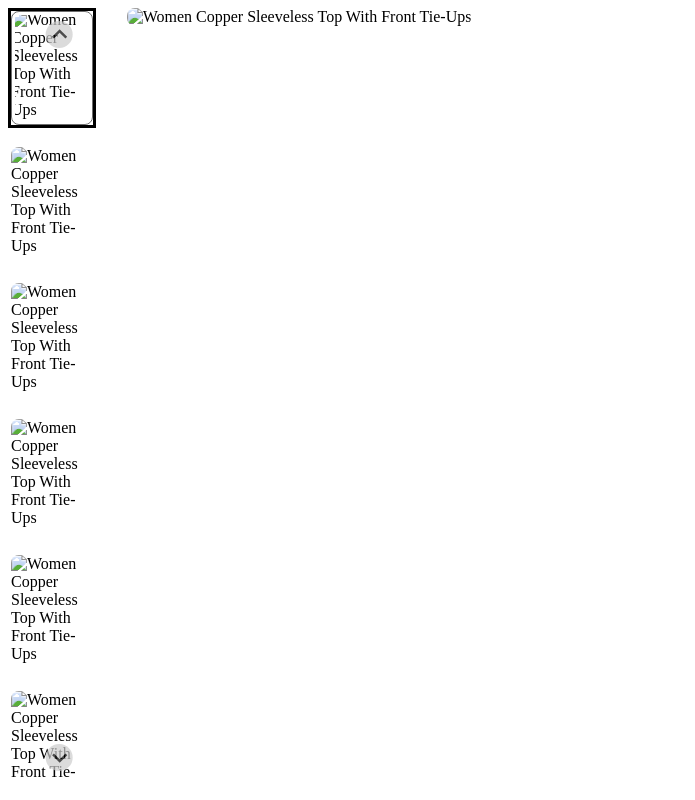
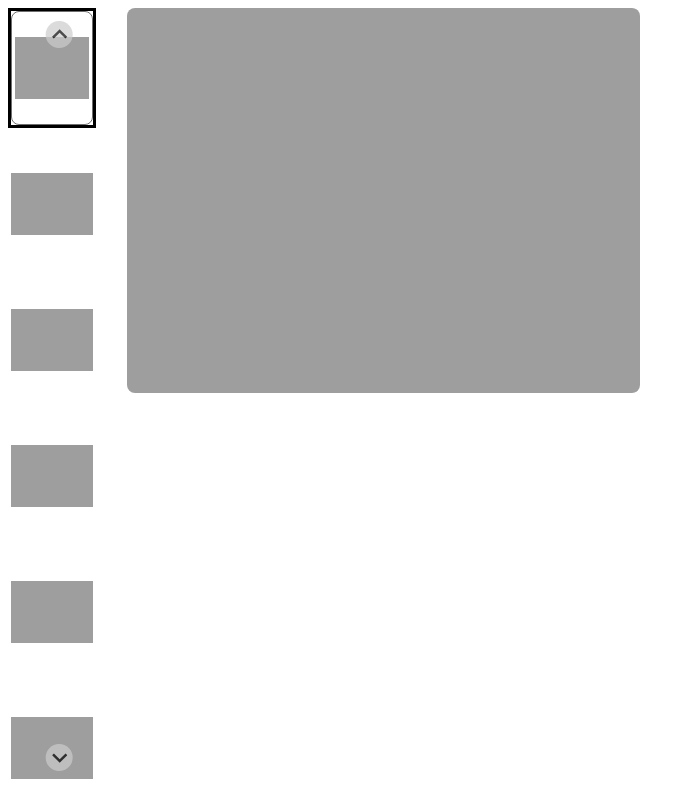
Before and after one commit to fyva-org/frontend-playground.io, a plain HTML site: page pdp-carousel.html in a window 1280 px wide. Shown: the whole page, without its empty margins (0-695 px from the left). Drawn offline with nearby package versions, Linux system fonts and the light colour scheme; the site is published under a folder, as on GitHub Pages, so addresses that start at the root find nothing.

Commit message:
path fix

```diff
--- a/pdp-carousel.html
+++ b/pdp-carousel.html
@@ -184,31 +184,31 @@
                     <div class="splide__track">
                         <ul class="splide__list">
                             <li class="splide__slide">
-                                <img style="max-width: 100%;" src="/images/PDP-carousel-images/BD0A9070.jpg"
+                                <img style="max-width: 100%;" src="images/PDP-carousel-images/BD0A9070.jpg"
                                     alt="Women Copper Sleeveless Top With Front Tie-Ups">
                             </li>
                             <li class="splide__slide">
-                                <img style="max-width: 100%;" src="/images/PDP-carousel-images/BD0A9072.jpg"
+                                <img style="max-width: 100%;" src="images/PDP-carousel-images/BD0A9072.jpg"
                                     alt="Women Copper Sleeveless Top With Front Tie-Ups">
                             </li>
                             <li class="splide__slide">
-                                <img style="max-width: 100%;" src="/images/PDP-carousel-images/BD0A9073.jpg"
+                                <img style="max-width: 100%;" src="images/PDP-carousel-images/BD0A9073.jpg"
                                     alt="Women Copper Sleeveless Top With Front Tie-Ups">
                             </li>
                             <li class="splide__slide">
-                                <img style="max-width: 100%;" src="/images/PDP-carousel-images/BD0A9075.jpg"
+                                <img style="max-width: 100%;" src="images/PDP-carousel-images/BD0A9075.jpg"
                                     alt="Women Copper Sleeveless Top With Front Tie-Ups">
                             </li>
                             <li class="splide__slide">
-                                <img style="max-width: 100%;" src="/images/PDP-carousel-images/BD0A9077.jpg"
+                                <img style="max-width: 100%;" src="images/PDP-carousel-images/BD0A9077.jpg"
                                     alt="Women Copper Sleeveless Top With Front Tie-Ups">
                             </li>
                             <li class="splide__slide">
-                                <img style="max-width: 100%;" src="/images/PDP-carousel-images/BD0A9080.jpg"
+                                <img style="max-width: 100%;" src="images/PDP-carousel-images/BD0A9080.jpg"
                                     alt="Women Copper Sleeveless Top With Front Tie-Ups">
                             </li>
                             <li class="splide__slide">
-                                <img style="max-width: 100%;" data-src="/videos/sample_1--preview.png"
+                                <img style="max-width: 100%;" data-src="videos/sample_1--preview.png"
                                     alt="Women Copper Sleeveless Top With Front Tie-Ups">
                             </li>
                         </ul>
@@ -219,32 +219,32 @@
                     <div class="splide__track">
                         <ul class="splide__list">
                             <li class="splide__slide">
-                                <img style="max-width: 100%;" src="/images/PDP-carousel-images/BD0A9070.jpg"
+                                <img style="max-width: 100%;" src="images/PDP-carousel-images/BD0A9070.jpg"
                                     alt="Women Copper Sleeveless Top With Front Tie-Ups">
                             </li>
                             <li class="splide__slide">
-                                <img style="max-width: 100%;" src="/images/PDP-carousel-images/BD0A9072.jpg"
+                                <img style="max-width: 100%;" src="images/PDP-carousel-images/BD0A9072.jpg"
                                     alt="Women Copper Sleeveless Top With Front Tie-Ups">
                             </li>
                             <li class="splide__slide">
-                                <img style="max-width: 100%;" src="/images/PDP-carousel-images/BD0A9073.jpg"
+                                <img style="max-width: 100%;" src="images/PDP-carousel-images/BD0A9073.jpg"
                                     alt="Women Copper Sleeveless Top With Front Tie-Ups">
                             </li>
                             <li class="splide__slide">
-                                <img style="max-width: 100%;" src="/images/PDP-carousel-images/BD0A9075.jpg"
+                                <img style="max-width: 100%;" src="images/PDP-carousel-images/BD0A9075.jpg"
                                     alt="Women Copper Sleeveless Top With Front Tie-Ups">
                             </li>
                             <li class="splide__slide">
-                                <img style="max-width: 100%;" src="/images/PDP-carousel-images/BD0A9077.jpg"
+                                <img style="max-width: 100%;" src="images/PDP-carousel-images/BD0A9077.jpg"
                                     alt="Women Copper Sleeveless Top With Front Tie-Ups">
                             </li>
                             <li class="splide__slide">
-                                <img style="max-width: 100%;" src="/images/PDP-carousel-images/BD0A9080.jpg"
+                                <img style="max-width: 100%;" src="images/PDP-carousel-images/BD0A9080.jpg"
                                     alt="Women Copper Sleeveless Top With Front Tie-Ups">
                             </li>
                             <li class="splide__slide">
                                 <video style="max-width: 100%;" controls muted playsinline>
-                                    <source data-src="/videos/sample_1.mp4" type="video/mp4" />
+                                    <source data-src="videos/sample_1.mp4" type="video/mp4" />
                                 </video>
                             </li>
                         </ul>
```
